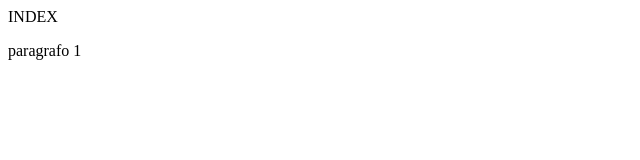
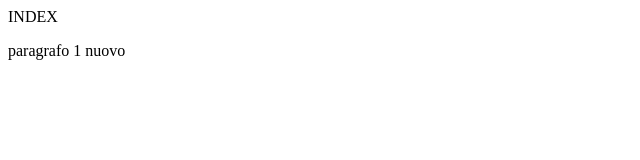
Before and after one commit to trapa1197/git-test-album-1, a plain HTML site: page index.html in a window 1280 px wide. Shown: the full height of the page, 0-640 px from the left. Drawn offline with Linux system fonts and the light colour scheme.

Commit message:
Aggiornato titolo paragrafo

```diff
--- a/index.html
+++ b/index.html
@@ -1,5 +1,5 @@
 <html>
 INDEX
 
-<p>paragrafo 1</p>
+<p>paragrafo 1 nuovo</p>
 </html>
```
